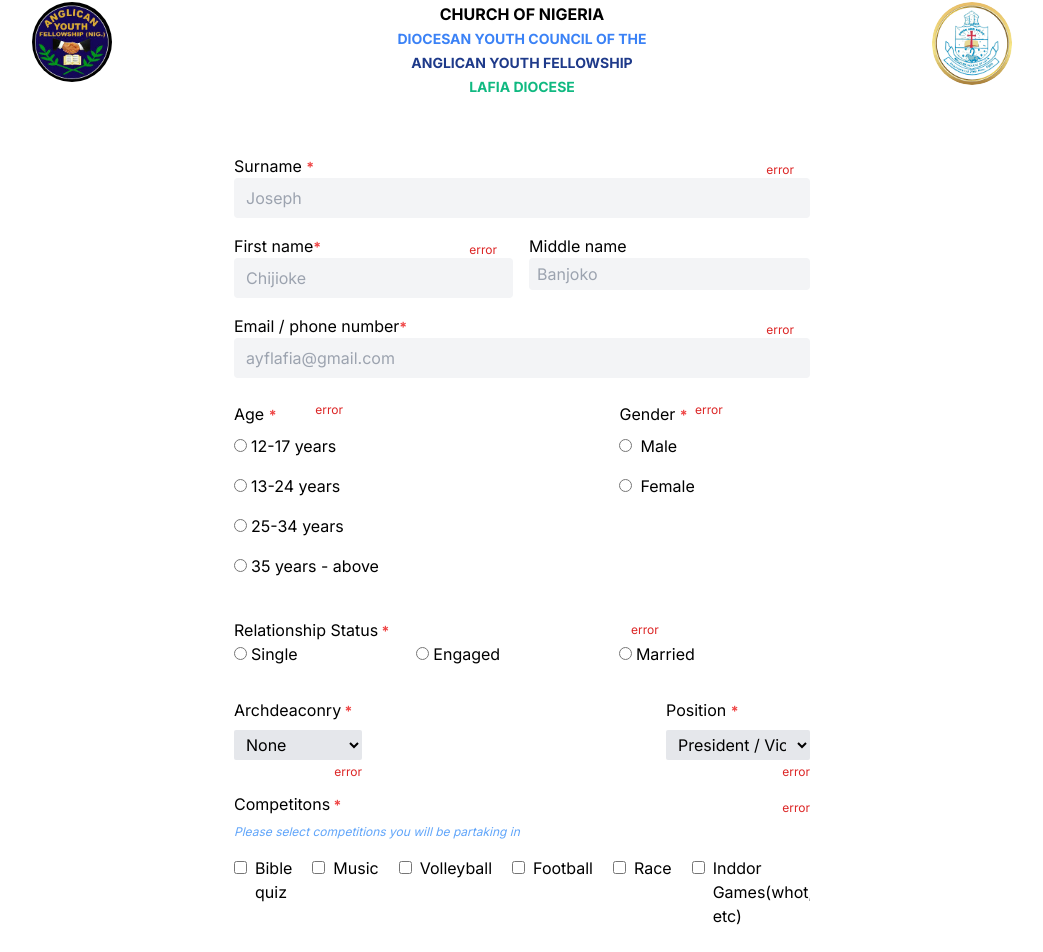
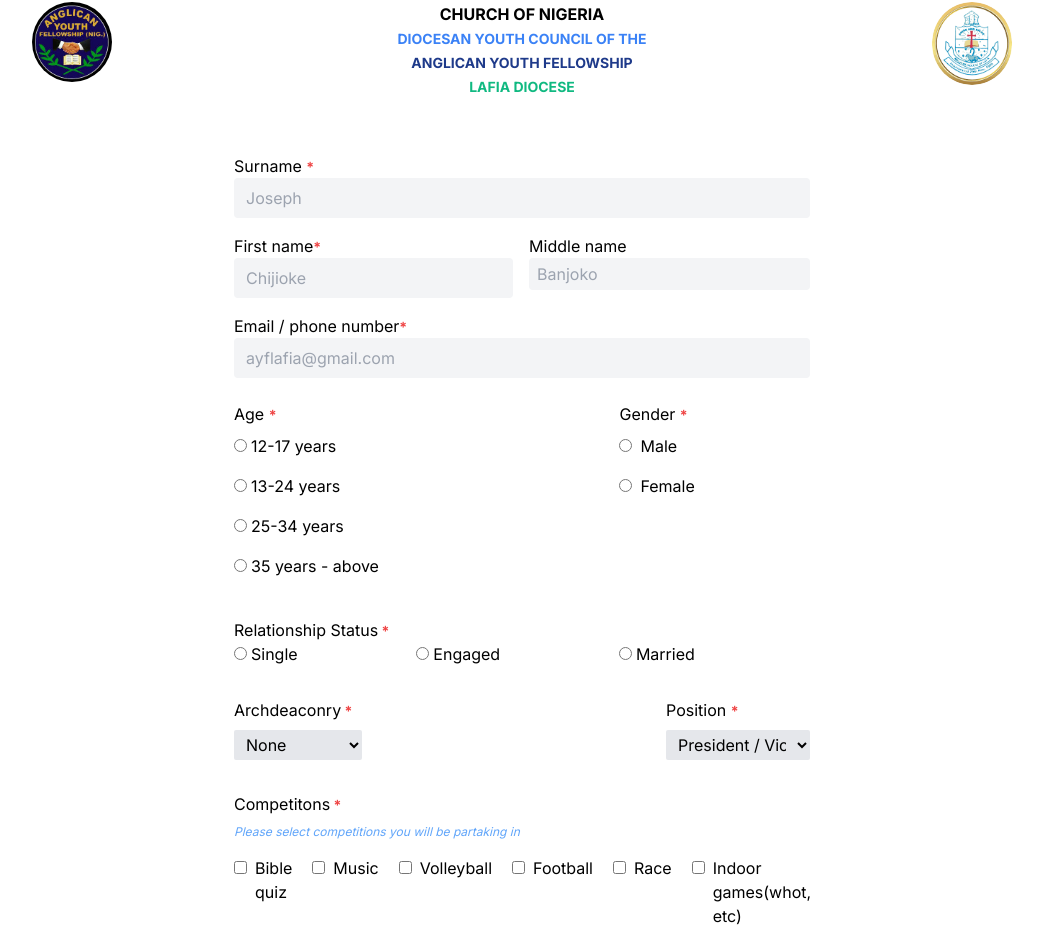
Before and after one commit to Emiraell/registration_form, a Next.js app: page /form in a window 1280 px wide. Shown: the part 22-974 px from the top of the page, without its empty margins (118-1161 px from the left). Built offline with nearby package versions, Linux system fonts and the light colour scheme.

Commit message:
add: registered form feilds with useform, schema and resolver

```diff
--- a/src/app/components/form_fields/AgeGender.tsx
+++ b/src/app/components/form_fields/AgeGender.tsx
@@ -2,7 +2,7 @@ import { FieldErrors, FieldValues, UseFormRegister } from "react-hook-form";
 
 export interface Iprops {
   register: UseFormRegister<any>;
-  errors: FieldErrors<FieldValues>;
+  errors: any;
 }
 export default function AgeGender({ register, errors }: Iprops) {
   const ages: string[] = [
@@ -24,12 +24,14 @@ export default function AgeGender({ register, errors }: Iprops) {
             className=" text-start gap-1 flex items-center gap-x- py-2"
           >
             <div>
-              <input value={age} name="age" type="radio" id="age" />
+              <input value={age} type="radio" id="age" {...register("age")} />
             </div>
             <div>{age}</div>
           </div>
         ))}
-        <p className="text-red-600 absolute top-0 right-9 text-xs">error</p>
+        <p className="text-red-600 absolute top-1 right-0 text-xs">
+          {errors.age?.message}
+        </p>
       </div>
 
       <div className="relative">
@@ -39,13 +41,20 @@ export default function AgeGender({ register, errors }: Iprops) {
         {genders.map((gender) => (
           <div key={gender} className="flex items-center py-2 gap-x-2">
             <div>
-              <input name="gender" value={gender} type="radio" id="age" />
+              <input
+                {...register("gender")}
+                value={gender}
+                type="radio"
+                id="gender"
+              />
             </div>
             <div>{gender}</div>
           </div>
         ))}
 
-        <p className="text-red-600 absolute top-0 -right-7 text-xs">error</p>
+        <p className="text-red-600 absolute top-1 -right-24 text-xs">
+          {errors.gender?.message}
+        </p>
       </div>
     </div>
   );
--- a/src/app/components/form_fields/Archdeaconry.tsx
+++ b/src/app/components/form_fields/Archdeaconry.tsx
@@ -1,6 +1,6 @@
 import { Iprops } from "./AgeGender";
 
-export default function Archdeaconry({ register, errors }: Iprops) {
+export default function Archdeaconry({ register, errors }: any) {
   const archdeaconries: string[] = [
     "None",
     "Agyaragu",
@@ -48,7 +48,7 @@ export default function Archdeaconry({ register, errors }: Iprops) {
           <span className="text-red-500 text-sm font-bold"> &#42;</span>
         </label>
         <select
-          name="archdeaconry"
+          {...register("archdeaconry")}
           id="archdeaconry"
           className="bg-gray-200 mt-2 rounded-sm py-1 px-2 w-32"
         >
@@ -58,7 +58,9 @@ export default function Archdeaconry({ register, errors }: Iprops) {
             </option>
           ))}
         </select>
-        <p className="text-red-600 absolute -bottom-5 right-0 text-xs">error</p>
+        <p className="text-red-600 absolute -bottom-5 right-0 text-xs">
+          {errors.archdeaconry?.message}
+        </p>
       </div>
 
       <div className="relative">
@@ -66,7 +68,7 @@ export default function Archdeaconry({ register, errors }: Iprops) {
           Position <span className="text-red-500 text-sm font-bold">&#42;</span>
         </label>
         <select
-          name="position"
+          {...register("position")}
           id="position"
           className="bg-gray-200 mt-2 rounded-sm py-1 px-2 w-36"
         >
@@ -76,7 +78,9 @@ export default function Archdeaconry({ register, errors }: Iprops) {
             </option>
           ))}
         </select>
-        <p className="text-red-600 absolute -bottom-5 right-0 text-xs">error</p>
+        <p className="text-red-600 absolute -bottom-5 right-0 text-xs">
+          {errors.position?.message}
+        </p>
       </div>
     </div>
   );
--- a/src/app/components/form_fields/Competition.tsx
+++ b/src/app/components/form_fields/Competition.tsx
@@ -7,7 +7,7 @@ export default function Competition({ register, errors }: Iprops) {
     "Volleyball",
     "Football",
     "Race",
-    "Inddor Games(whot,Ludo etc)",
+    "Indoor games(whot,Ludo etc)",
     "None",
   ];
   return (
@@ -28,7 +28,7 @@ export default function Competition({ register, errors }: Iprops) {
             <div>
               <input
                 value={competition}
-                name="competition"
+                {...register("competition")}
                 type="checkbox"
                 id="competition"
               />
@@ -37,7 +37,9 @@ export default function Competition({ register, errors }: Iprops) {
           </div>
         ))}
       </div>
-      <p className="text-red-600 absolute top-10 right-0 text-xs">error</p>
+      <p className="text-red-600 absolute top-10 right-0 text-xs">
+        {errors.competition?.message}
+      </p>
     </div>
   );
 }
--- a/src/app/components/form_fields/Names.tsx
+++ b/src/app/components/form_fields/Names.tsx
@@ -9,12 +9,15 @@ export default function Names({ register, errors }: Iprops) {
           Surname <span className="text-red-500 text-sm font-bold">&#42;</span>
         </label>
         <input
+          {...register("surname")}
           type="text"
           id="surname"
           className="bg-gray-100 outline-none rounded py-2 px-3 w-full"
           placeholder="Joseph"
         />
-        <p className="text-red-600 absolute top-2 right-4 text-xs">error</p>
+        <p className="text-red-600 absolute top-2 right-4 text-xs">
+          {errors.surname?.message}
+        </p>
       </div>
 
       <div className="md:flex gap-4 py-4">
@@ -24,17 +27,21 @@ export default function Names({ register, errors }: Iprops) {
             <span className="text-red-500 text-sm font-bold">&#42;</span>
           </label>
           <input
+            {...register("firstname")}
             type="text"
             id="firstname"
             className="bg-gray-100 outline-none rounded py-2 px-3 w-full"
             placeholder="Chijioke"
           />
-          <p className="text-red-600 absolute top-2 right-4 text-xs">error</p>
+          <p className="text-red-600 absolute top-2 right-4 text-xs">
+            {errors.firstname?.message}
+          </p>
         </div>
 
         <div className="relative pt-3 md:pt-0">
           <label htmlFor="middle">Middle name</label>
           <input
+            {...register("middle")}
             type="text"
             id="middle"
             className="bg-gray-100 outline-none rounded py-1 px-2 w-full"
@@ -49,12 +56,15 @@ export default function Names({ register, errors }: Iprops) {
           <span className="text-red-500 text-sm font-bold">&#42;</span>
         </label>
         <input
+          {...register("email")}
           type="text"
           id="email"
           className="bg-gray-100 outline-none rounded py-2 px-3 w-full"
           placeholder="ayflafia@gmail.com"
         />
-        <p className="text-red-600 absolute top-2 right-4 text-xs">error</p>
+        <p className="text-red-600 absolute top-2 right-4 text-xs">
+          {errors.email?.message}
+        </p>
       </div>
     </>
   );
--- a/src/app/components/form_fields/NotMember.tsx
+++ b/src/app/components/form_fields/NotMember.tsx
@@ -9,6 +9,7 @@ export default function NotMember({ register, errors }: Iprops) {
           Enter diocese name, if not from lafia diocese
         </p>
         <input
+          {...register("diocese")}
           type="text"
           id="diocese"
           className="bg-gray-200 outline-none rounded py-2 px-3 w-full"
@@ -21,6 +22,7 @@ export default function NotMember({ register, errors }: Iprops) {
           Enter Church name, if not from an anglican
         </p>
         <input
+          {...register("church")}
           type="text"
           id="church"
           className="bg-gray-200 outline-none rounded py-2 px-3 w-full"
--- a/src/app/components/form_fields/Relationship.tsx
+++ b/src/app/components/form_fields/Relationship.tsx
@@ -13,8 +13,8 @@ export default function Relationship({ register, errors }: Iprops) {
           <div key={relationship} className=" gap-1 flex items-center">
             <div>
               <input
+                {...register("relationship")}
                 value={relationship}
-                name="relationship"
                 type="radio"
                 id="relationship"
               />
@@ -23,7 +23,9 @@ export default function Relationship({ register, errors }: Iprops) {
           </div>
         ))}
       </div>
-      <p className="text-red-600 absolute top-9 right-9 text-xs ">error</p>
+      <p className="text-red-600 absolute top-9 right-9 text-xs ">
+        {errors.relationship?.message}
+      </p>
     </div>
   );
 }
--- a/src/app/components/form_fields/Unit.tsx
+++ b/src/app/components/form_fields/Unit.tsx
@@ -11,12 +11,15 @@ export default function UnitChurch({ register, errors }: Iprops) {
         Enter Nil, if not from Lafia Diocese or an Anglican
       </p>
       <input
+        {...register("unit")}
         type="text"
         id="unit"
         className="bg-gray-200 outline-none rounded py-2 px-3 w-full"
         placeholder="St Peter's Angliacn, Keffi"
       />
-      <p className="text-red-600 absolute top-9 right-4 text-xs">error</p>
+      <p className="text-red-600 absolute top-9 -right-8 text-xs">
+        {errors.unit?.message}
+      </p>
     </div>
   );
 }
--- a/src/app/form/page.tsx
+++ b/src/app/form/page.tsx
@@ -8,17 +8,44 @@ import Names from "../components/form_fields/Names";
 import NotMember from "../components/form_fields/NotMember";
 import Relationship from "../components/form_fields/Relationship";
 import UnitChurch from "../components/form_fields/Unit";
+import { Button } from "@mui/material";
+import * as yup from "yup";
+import { yupResolver } from "@hookform/resolvers/yup";
 
 export default function FormPage() {
+  const schema = yup.object().shape({
+    surname: yup.string().required("Name is required"),
+    firstname: yup.string().required("First name is required"),
+    middle: yup.string(),
+    email: yup.string().min(11).required("Enter a valid email or number"),
+    age: yup.string().required("Select age group"),
+    gender: yup.string().required("Select a gender"),
+    relationship: yup.string().required(),
+    archdeaconry: yup.string().required("Select an archdeaconry"),
+    position: yup.string().required(),
+    competition: yup.array().required("pick a competition or none"),
+    unit: yup.string().required("Enter church name or nil if not an anglican"),
+    diocese: yup.string(),
+    church: yup.string(),
+  });
   const {
     register,
     formState: { errors },
     handleSubmit,
     reset,
-  } = useForm();
+  } = useForm({ resolver: yupResolver(schema) });
+
+  const submitData = (data: any, e: any) => {
+    e.preventDefault();
+    console.log(data);
+    reset();
+  };
   return (
     <>
-      <form className=" m-auto md:w-[60%] w-[80%] pt-14 lg:w-[45%]">
+      <form
+        className=" m-auto md:w-[60%] w-[80%] pt-14 lg:w-[45%]"
+        onSubmit={handleSubmit(submitData)}
+      >
         <Names register={register} errors={errors} />
         <AgeGender register={register} errors={errors} />
         <Relationship register={register} errors={errors} />
@@ -26,6 +53,14 @@ export default function FormPage() {
         <Competition register={register} errors={errors} />
         <UnitChurch register={register} errors={errors} />
         <NotMember register={register} errors={errors} />
+        <Button
+          color="secondary"
+          variant="contained"
+          type="submit"
+          sx={{ mt: 2 }}
+        >
+          Submit
+        </Button>
       </form>
       <Footer />
     </>
```
